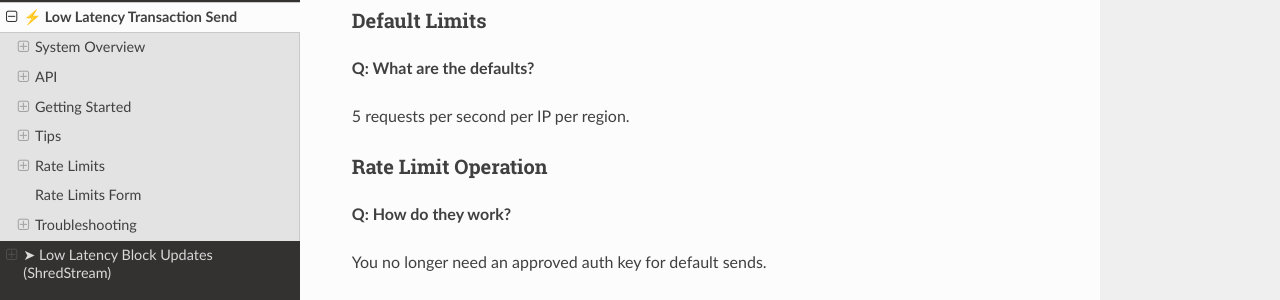
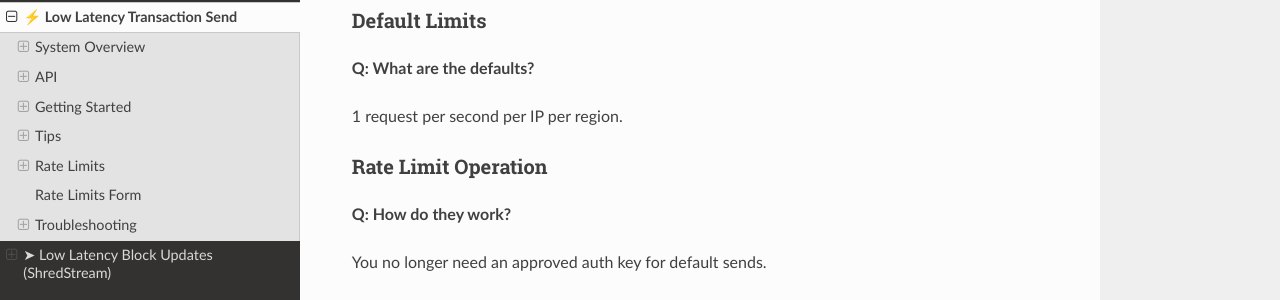
Before and after one commit to jito-labs/jito-docs, a Sphinx documentation site: the page built from docs/source/lowlatencytxnsend.md, in a window 1280 px wide and 900 px high, scrolled down 15326 px. Shown: the part 151-451 px from the top of the window. Built offline with Sphinx 7.4.7 and the Read the Docs theme 3.1.0, drawn with Linux system fonts in a browser that asks for light colours.

Commit message:
Update lowlatencytxnsend.md

```diff
--- a/docs/source/lowlatencytxnsend.md
+++ b/docs/source/lowlatencytxnsend.md
@@ -582,7 +582,7 @@ To view dashboard please [click here](https://jito-labs.metabaseapp.com/public/d
 ### Default Limits
 **Q: What are the defaults?**
 
-5 requests per second per IP per region.
+1 request per second per IP per region.
 
 ### Rate Limit Operation
 **Q: How do they work?**
```
